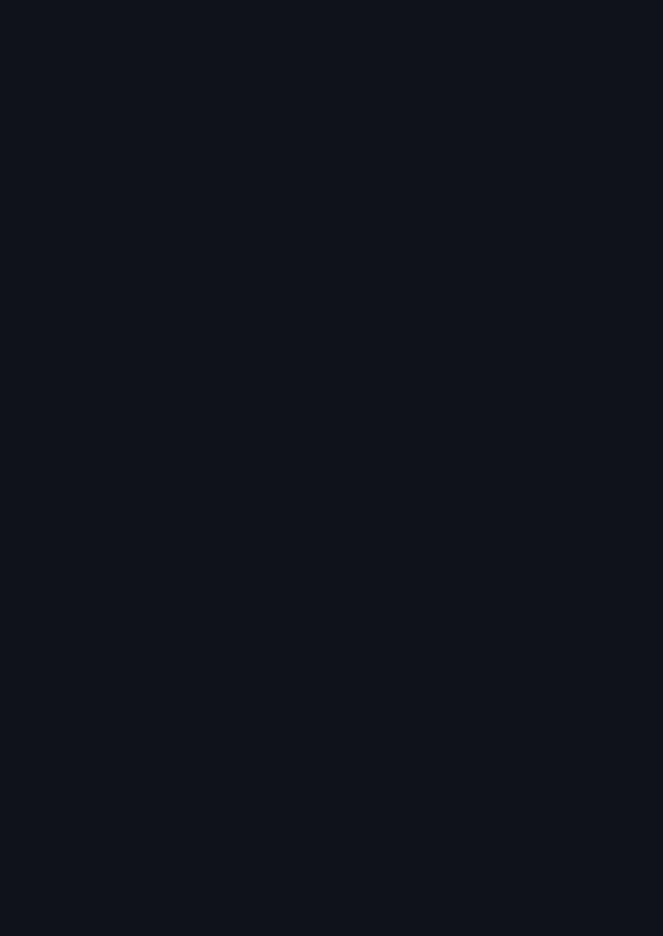
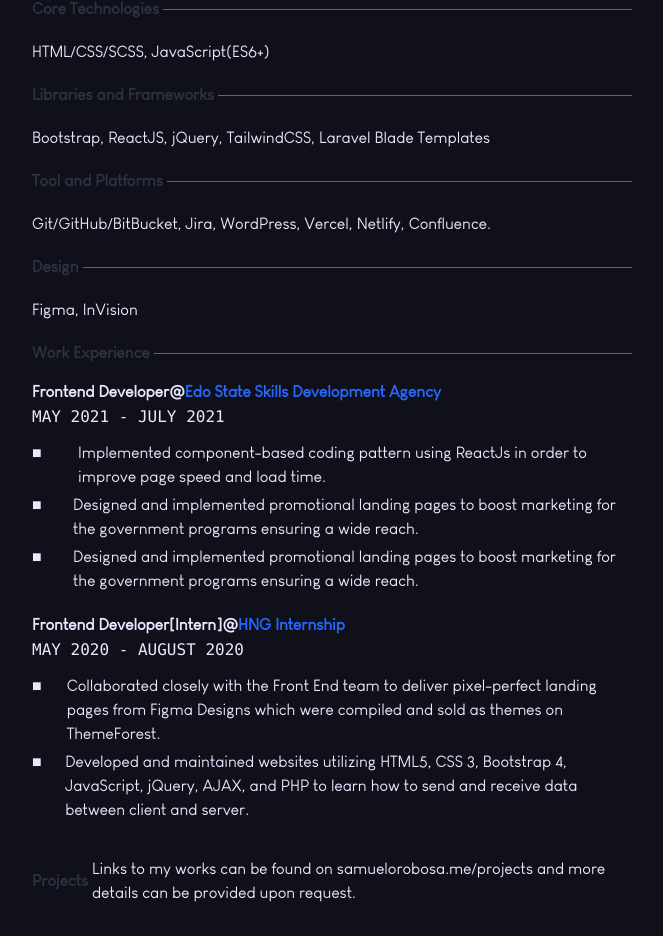
Before and after one commit to samuelorobosa/portfolio-v3, a React (Create React App) app: page /resume in a window 1280 px wide. Shown: the part 514-1450 px from the top of the page, without its empty margins (308-971 px from the left). Before the commit the page ends 800 px from the top, so only its background shows below. Built offline with nearby package versions, Linux system fonts and the light colour scheme.

Commit message:
main: Added resume and projects implementation to code

```diff
--- a/src/assets/colors.scss
+++ b/src/assets/colors.scss
@@ -47,3 +47,14 @@
   }
 
 }
+
+.border-main-color{
+  border-color: $main-color;
+}
+
+.border-secondary-color{
+  border-color: $secondary-text-color;
+}
+.border-standout-color{
+  border-color: $standout-color;
+}
--- a/src/pages/Projects.jsx
+++ b/src/pages/Projects.jsx
@@ -59,6 +59,7 @@
             </div>
 
 
+
         </>
     )
 }
--- a/src/pages/Resume.jsx
+++ b/src/pages/Resume.jsx
@@ -1,6 +1,8 @@
-import {useLocation} from "react-router-dom";
+import {Link, useLocation} from "react-router-dom";
 import {useContext, useEffect} from "react";
 import NavigationContext from "../context/NavigationContext/NavigationContext";
+import { ImDownload } from "react-icons/im";
+import './styles.scss'
 
 function Resume (){
     const location = useLocation().pathname
@@ -13,7 +15,130 @@
         })
     },[dispatch, location])
     return(
-        <h1>Resum</h1>
+       <>
+           <h1 className="font-semibold text-2xl  text-center secondary-text-color mb-5">{pathName}</h1>
+           <h1 className="text-5xl font-extrabold text-center">
+               <span className="stand-out-color text-xl inline-block mr-3">03.</span>
+              Take A Peek At My Resume
+           </h1>
+
+           <div className="resume-container p-5 mt-10  w-11/12 md:w-1/2 mx-auto flex flex-col bg-main-color rounded">
+               <div className="top_row flex justify-between items-stretch">
+                   <h1 className="text-2xl font-semibold font-family-epilogue">Samuel Amagbakhen</h1>
+                   <Link to={'/'} className="stand-out-color flex items-center"> Download &nbsp;<ImDownload /> </Link>
+               </div>
+               <h2 className="text-base stand-out-color">Frontend Developer</h2>
+               <div className="flex my-7">
+                   <p>
+                       A creative, ambitious, and self-motivated frontend developer with a passion for creating things that live and breathe on the web.
+                       I can work with popular front-end technologies, utilizing and these tools to deliver a pixel-perfect design and user-centered implementation with proper documentation of my implementation.
+                   </p>
+               </div>
+               <div className="divider">
+                   <p className="font-bold secondary-text-color mr-1">Core Technologies</p>
+                   <span/>
+               </div>
+               <div className="flex my-1">
+                   <p>
+                       HTML/CSS/SCSS, JavaScript(ES6+)
+                   </p>
+               </div>
+               <div className="divider">
+                   <p className="font-bold secondary-text-color mr-1">Libraries and Frameworks</p>
+                   <span/>
+               </div>
+               <div className="flex my-1">
+                   <p>
+                       Bootstrap, ReactJS, jQuery, TailwindCSS, Laravel Blade Templates
+                   </p>
+               </div>
+               <div className="divider">
+                   <p className="font-bold secondary-text-color mr-1">Tool and Platforms</p>
+                   <span/>
+               </div>
+               <div className="flex my-1">
+                   <p>
+                       Git/GitHub/BitBucket, Jira, WordPress, Vercel, Netlify, Confluence.
+                   </p>
+               </div>
+
+               <div className="divider">
+                   <p className="font-bold secondary-text-color mr-1">Design</p>
+                   <span/>
+               </div>
+               <div className="flex my-1">
+                   <p>
+                       Figma, InVision
+                   </p>
+               </div>
+               <div className="divider">
+                   <p className="font-bold secondary-text-color mr-1">Work Experience</p>
+                   <span/>
+               </div>
+               <div className="experience_wrapper">
+                   <div className="experience mb-5">
+                       <p className="title">
+                           <span className="font-bold">Frontend Developer</span>
+                           <span className="font-semibold">@</span>
+                           <span className="font-semibold stand-out-color">Edo State Skills Development Agency</span>
+                           <span className="block font-mono mt-px">
+                                MAY 2021 - JULY 2021
+                           </span>
+                       </p>
+                       <p className="description mt-3">
+                           <p className="work flex my-1">
+                               <span>■</span>
+                               <span className="w-1/12"/>
+                               Implemented component-based coding pattern using ReactJs in order
+                               to improve page speed and load time.
+                           </p>
+                           <p className="work flex my-1">
+                               <span>■</span>
+                               <span className="w-1/12"/>
+                               Designed and implemented promotional landing pages to boost
+                               marketing for the government programs ensuring a wide reach.
+                           </p>
+                           <p className="work flex my-1">
+                               <span>■</span>
+                               <span className="w-1/12"/>
+                               Designed and implemented promotional landing pages to boost
+                               marketing for the government programs ensuring a wide reach.
+                           </p>
+                       </p>
+                   </div>
+                   <div className="experience mb-5">
+                       <p className="title">
+                           <span className="font-bold">Frontend Developer[Intern]</span>
+                           <span className="font-semibold">@</span>
+                           <span className="font-semibold stand-out-color">HNG Internship</span>
+                           <span className="block font-mono mt-px">
+                                MAY 2020 - AUGUST 2020
+                           </span>
+                       </p>
+                       <p className="description mt-3">
+                           <p className="work flex my-1">
+                               <span>■</span>
+                               <span className="w-1/12"/>
+                               Collaborated closely with the Front End team to deliver pixel-perfect
+                               landing pages from Figma Designs which were compiled and sold as
+                               themes on ThemeForest.
+                           </p>
+                           <p className="work flex my-1">
+                               <span>■</span>
+                               <span className="w-1/12"/>
+                               Developed and maintained websites utilizing HTML5, CSS 3, Bootstrap
+                               4, JavaScript, jQuery, AJAX, and PHP to learn how to send and receive data between client and server.
+                           </p>
+                       </p>
+                   </div>
+               </div>
+               <div className="divider">
+                   <p className="font-bold secondary-text-color mr-1">Projects</p>
+                        Links to my works can be found on samuelorobosa.me/projects and more details can be provided upon request.
+                   <span/>
+               </div>
+           </div>
+       </>
     )
 }
 
--- a/src/pages/styles.scss
+++ b/src/pages/styles.scss
@@ -1 +1,17 @@
 @import "../assets/colors.scss";
+
+
+.resume-container{
+  & .divider{
+    align-items: center;
+    display: flex;
+    margin-bottom: 15px;
+    margin-top: 15px;
+
+    & span{
+      background-color: $standout-color;
+      flex-grow: 1;
+      height: 1px;
+    }
+  }
+}
```
